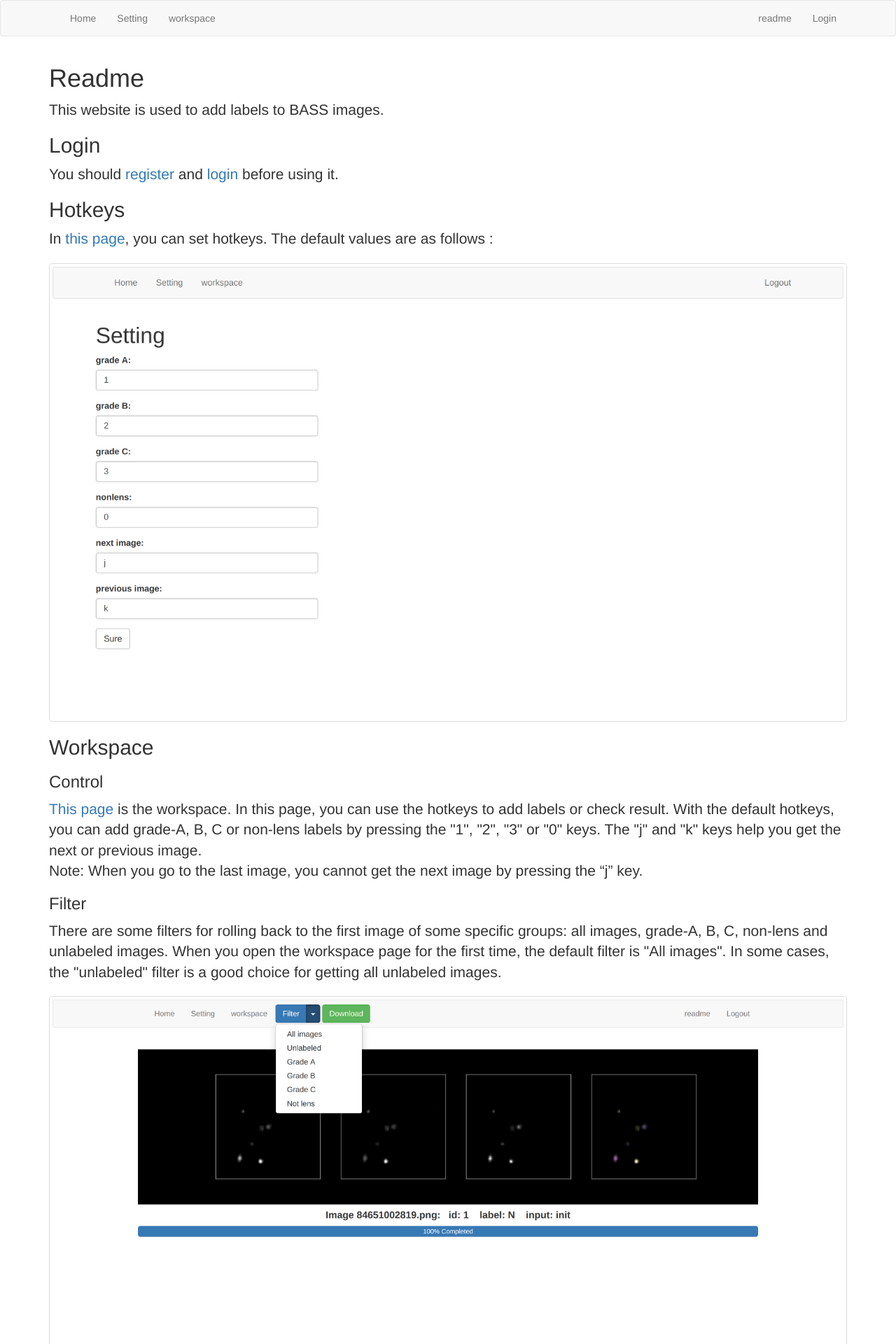
After one commit to POFK/labellens, a Flask app: page /readme in a window 1280 px wide. The commit adds this page. Shown: the top 1920 px of the page at 70% size. Run offline with Flask 2, Linux system fonts and the light colour scheme; some libraries are stand-ins or nearby versions.

Commit message:
docs(*): add readme

```diff
--- a/app/response.py
+++ b/app/response.py
@@ -125,7 +125,7 @@ class Response(object):
             return {}
         except AttributeError:
             self.filter_all()
-            mess = "There is no unlabelled image, and all images are displayed."
+            mess = "There is no unlabeled image, and all images are displayed."
             return {"message": mess}
 
     def filter_tagA(self):
@@ -226,7 +226,7 @@ class Data(object):
         add_tag: im[u] = label, if none, default nonlense
         save: db.commit()
         auto_save: ...
-        filter: unlabelled, A, B, C, N...
+        filter: unlabeled, A, B, C, N...
     """
 
     def __init__(self, *args, **kwargs):
--- a/app/routes.py
+++ b/app/routes.py
@@ -37,6 +37,10 @@ def res_init(user):
 @login_required
 def index():
     return render_template("index.html", title='Home Page')
+
+@app.route('/readme')
+def readme():
+    return render_template("readme.html", title='Readme')
 
 
 @app.route('/login', methods=['GET', 'POST'])
--- a/app/templates/base.html
+++ b/app/templates/base.html
@@ -31,6 +31,7 @@ Welcome to LensFinder
                 {% block filter %} {% endblock%}
             </ul>
             <ul class="nav navbar-nav navbar-right">
+                <li><a href="{{ url_for('readme') }}">readme</a></li>
                 {% if current_user.is_anonymous %}
                 <li><a href="{{ url_for('login') }}">Login</a></li>
                 {% else %}
--- a/app/templates/index.html
+++ b/app/templates/index.html
@@ -1,6 +1,6 @@
 {% extends "base.html" %}
 
-{% block content %}
+{% block app_content %}
 <h1>Hi, {{ current_user.username }}!</h1>
 {% for post in posts %}
 <div><p>{{ post.author.username }} says: <b>{{ post.body }}</b></p></div>
--- /dev/null
+++ b/app/templates/readme.html
@@ -0,0 +1,55 @@
+{% extends "base.html" %}
+
+{% block app_content %}
+
+<h1>Readme</h1>
+<p class="lead">
+This website is used to add labels to BASS images.
+</p>
+
+<h2>Login</h2>
+<p class="lead">You should <a href="/login">register</a> and <a href="/register">login</a> before using it.</p>
+
+<h2>Hotkeys</h2>
+<p class="lead">In <a href="/setting">this page</a>, you can set hotkeys. The default values are as follows :</p>
+<div class="img-thumbnail">
+    <img id="Image" src="static/exam/setting.png" alt="image" style="width:100%">
+    <div class="caption text-center">
+        <p id="caption"></p>
+    </div>
+</div>
+<h2>Workspace</h2>
+
+<h3>Control</h3>
+<p class="lead">
+<a href="/workspace">This page</a> is the workspace. In this page, you can use the hotkeys to add labels or check result.
+With the default hotkeys, you can add grade-A, B, C or non-lens labels by pressing the "1", "2", "3" or "0" keys. The "j" and "k" keys help you get the next or previous image.
+</br>
+Note: When you go to the last image, you cannot get the next image by pressing the “j” key.
+</p>
+
+
+<h3>Filter</h3>
+<p class="lead">
+There are some filters for rolling back to the first image of some specific groups: all images, grade-A, B, C, non-lens and unlabeled images.
+When you open the workspace page for the first time, the default filter is "All images".
+In some cases, the "unlabeled" filter is a good choice for getting all unlabeled images.
+</p>
+<div class="img-thumbnail">
+    <img id="Image" src="static/exam/filter0.png" alt="image" style="width:100%">
+    <div class="caption text-center">
+        <p id="caption"></p>
+    </div>
+</div>
+
+<p class="lead">
+If the filter gets no image, it will return all images whatever they are labeled or not.
+</p>
+<div class="img-thumbnail">
+    <img id="Image" src="static/exam/filter1.png" alt="image" style="width:100%">
+    <div class="caption text-center">
+        <p id="caption"></p>
+    </div>
+</div>
+
+{% endblock %}
--- a/app/templates/workspace.html
+++ b/app/templates/workspace.html
@@ -39,7 +39,7 @@ setInterval(update_progress, 60000);
     </button>
     <ul class="dropdown-menu" role="menu">
         <li><a id="filter-all">All images</a></li>
-        <li><a id="filter-btn1">Unlabelled</a></li>
+        <li><a id="filter-btn1">Unlabeled</a></li>
         <li><a id="filter-btn2">Grade A</a></li>
         <li><a id="filter-btn3">Grade B</a></li>
         <li><a id="filter-btn4">Grade C</a></li>
```
Also changed, not shown: README.md, app/static/exam/filter0.png (added), app/static/exam/filter1.png (added), app/static/exam/login.png (added), app/static/exam/setting.png (added).
